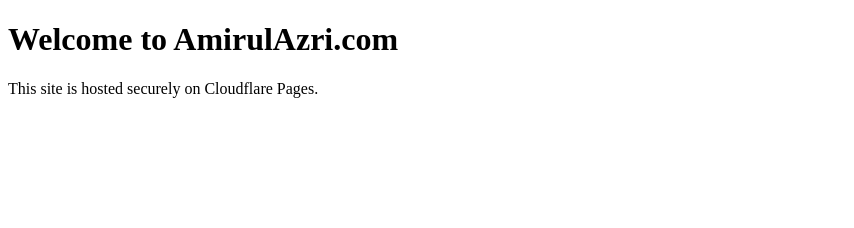
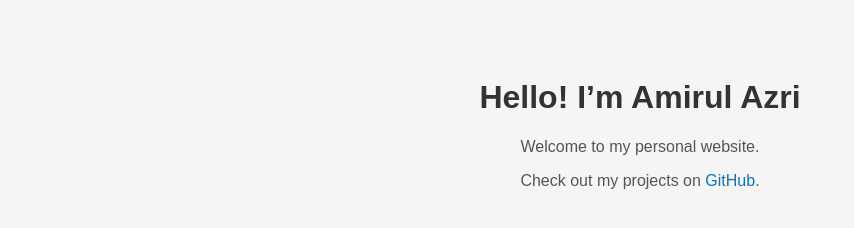
Before and after one commit to amirulazriconsec/amirulazri.com-website-deploy, a plain HTML site: page index.html in a window 1280 px wide. Shown: the whole page, without its empty margins (0-854 px from the left). Drawn offline with Linux system fonts and the light colour scheme.

Commit message:
Update index.html

```diff
--- a/index.html
+++ b/index.html
@@ -3,9 +3,22 @@
 <head>
   <meta charset="UTF-8">
   <title>Amirul Azri</title>
+  <style>
+    body {
+      font-family: Arial, sans-serif;
+      text-align: center;
+      padding: 50px;
+      background-color: #f5f5f5;
+    }
+    h1 { color: #333; }
+    p { color: #555; }
+    a { color: #0077cc; text-decoration: none; }
+    a:hover { text-decoration: underline; }
+  </style>
 </head>
 <body>
-  <h1>Welcome to AmirulAzri.com</h1>
-  <p>This site is hosted securely on Cloudflare Pages.</p>
+  <h1>Hello! I’m Amirul Azri</h1>
+  <p>Welcome to my personal website.</p>
+  <p>Check out my projects on <a href="https://github.com/YOUR-GITHUB-USERNAME" target="_blank">GitHub</a>.</p>
 </body>
 </html>
```
